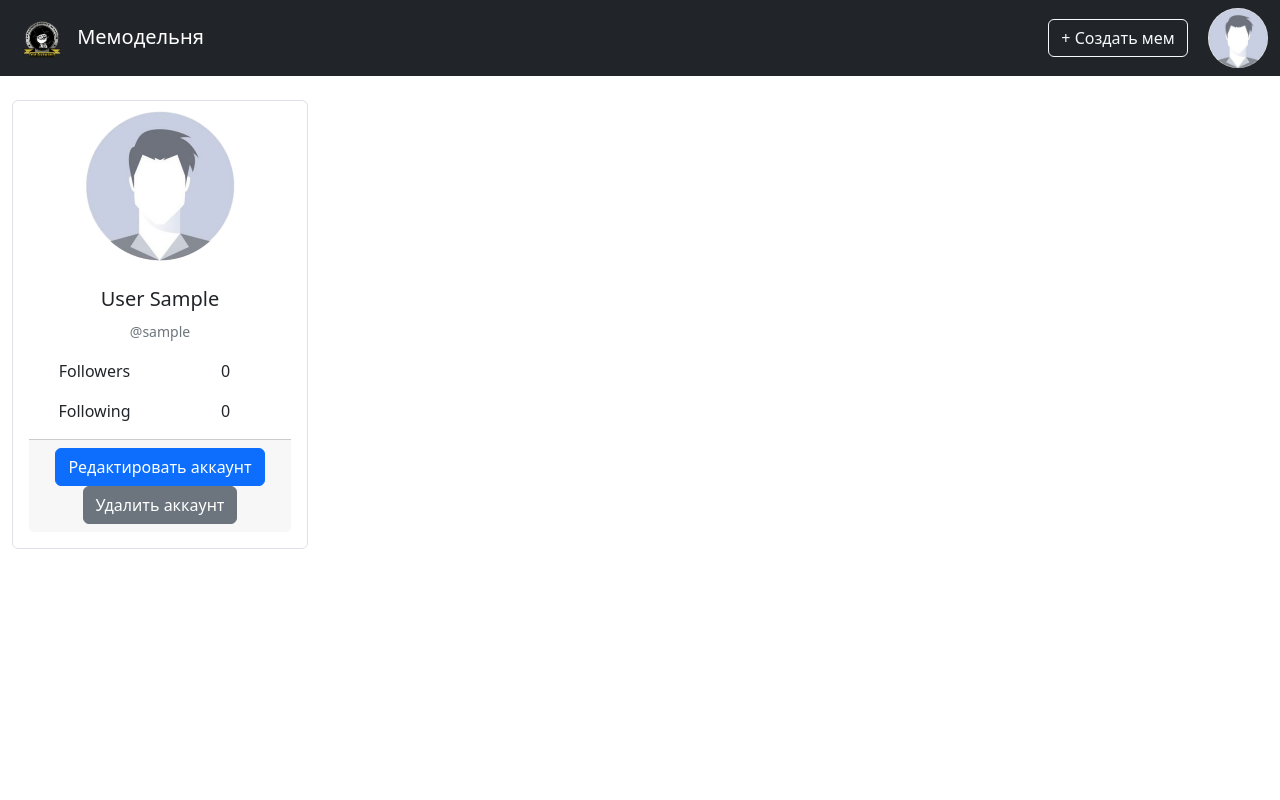
After one commit to Ekaterine65/Memodelnya, a Flask app: page /profile/ in a window 1280 px wide. The commit adds this page. Run offline with Flask 3, Linux system fonts and the light colour scheme; the visitor is signed in with stand-in values (Sample User, id 1); data comes from the database, SQL or seed files in the repository; data that the repository does not hold is empty.

Commit message:
add subs, likes, user_profile, filters

```diff
--- a/app/app.py
+++ b/app/app.py
@@ -4,6 +4,9 @@ from sqlalchemy.exc import SQLAlchemyError
 from models import db, Image
 from auth import bp as auth_bp, init_login_manager
 from posts import bp as posts_bp
+from profile import bp as profile_bp
+from flask import g
+from flask_login import current_user
 
 app = Flask(__name__)
 application = app
@@ -21,8 +24,13 @@ def handle_sqlalchemy_error(err):
                  'Повторите попытку позже.')
     return f'{error_msg} (Подробнее: {err})', 500
 
+@app.context_processor
+def inject_user():
+    return dict(user=current_user)
+
 app.register_blueprint(auth_bp)
 app.register_blueprint(posts_bp)
+app.register_blueprint(profile_bp)
 
 @app.route('/')
 def index():
--- a/app/auth.py
+++ b/app/auth.py
@@ -1,6 +1,6 @@
 from flask import Blueprint, render_template, redirect, url_for, flash, request
-from flask_login import LoginManager, login_user, logout_user, login_required
-from models import db, User
+from flask_login import LoginManager, login_user, logout_user, login_required, current_user
+from models import db, User, Post
 from tools import RegistrationForm
 
 bp = Blueprint('auth', __name__, url_prefix='/auth')
--- a/app/models.py
+++ b/app/models.py
@@ -35,6 +35,11 @@ class User(Base, UserMixin):
     role_id: Mapped[int] = mapped_column(default=1)
     status: Mapped[int] = mapped_column(default=0)
     unlocked_at: Mapped[Optional[datetime]]
+    avatar_id: Mapped[Optional[str]] = mapped_column(ForeignKey("images.id"))
+
+    posts: Mapped[List["Post"]] = relationship(back_populates='author')
+    user_likes: Mapped[List["Like"]] = relationship(back_populates="user")
+    avatar: Mapped[Optional["Image"]] = relationship()
 
     def set_password(self, password):
         self.password_hash = generate_password_hash(password)
@@ -87,7 +92,8 @@ class Post(Base):
     created_at: Mapped[datetime] = mapped_column(default=datetime.now)
     status: Mapped[int] = mapped_column(default=0)
 
-    author: Mapped["User"] = relationship()
+    post_likes: Mapped[List["Like"]] = relationship(back_populates="post")
+    author: Mapped["User"] = relationship(back_populates='posts')
     bg_image: Mapped["Image"] = relationship()
 
     def __repr__(self):
@@ -102,8 +108,8 @@ class Like(Base):
     post_id: Mapped[int] = mapped_column(ForeignKey("posts.id"))
     created_at: Mapped[datetime] = mapped_column(default=datetime.now)
 
-    user: Mapped["User"] = relationship()
-    post: Mapped["Post"] = relationship()
+    user: Mapped["User"] = relationship(back_populates="user_likes")
+    post: Mapped["Post"] = relationship(back_populates="post_likes")
 
     def __repr__(self):
         return '<Like %r>' % self.id
--- a/app/posts.py
+++ b/app/posts.py
@@ -1,7 +1,7 @@
-from flask import Blueprint, render_template, request, flash, redirect, url_for
+from flask import Blueprint, abort, render_template, request, flash, redirect, url_for
 from flask_login import login_required, current_user
 from sqlalchemy.exc import IntegrityError
-from models import db, Post, User
+from models import db, Post, User, Like
 from tools import ImageSaver, PostsFilter
 from sqlalchemy.orm import joinedload
 
@@ -21,10 +21,13 @@ def search_params():
 
 @bp.route('/')
 def index():
+    user_id = current_user.id if current_user.is_authenticated else None
     search_params = {
         'search': request.args.get('search', ''),
-        'only_subscriptions': request.args.get('only_subscriptions', '0') == '1'
+        'only_subscriptions': request.args.get('only_subscriptions') == '1',
+        'user_id': user_id
     }
+
 
     posts_filter = PostsFilter(**search_params)
     posts_query = posts_filter.perform()
@@ -66,3 +69,42 @@ def create():
     flash(f'Пост {post.title} был успешно добавлен!', 'success')
 
     return redirect(url_for('posts.index'))
+
+
+@bp.route('/subscribe/<int:user_id>', methods=['GET','POST'])
+@login_required
+def subscribe(user_id):
+    if user_id == current_user.id:
+        flash('Вы не можете подписаться на себя.', 'warning')
+        return redirect(url_for('posts.index'))
+    user_to_subscribe = db.session.execute(db.select(User).filter_by(id=user_id)).scalar()
+    if user_to_subscribe:
+        current_user.followed.append(user_to_subscribe)
+        db.session.commit()
+        flash(f'Вы успешно подписались на пользователя {user_to_subscribe.login}.', 'success')
+    else:
+        flash('Пользователь не найден.', 'danger')
+    return redirect(url_for('posts.index'))
+
+
+@bp.route('/like/<int:post_id>', methods=['POST'])
+@login_required
+def like(post_id):
+    post = db.session.execute(db.select(Post).filter_by(id=post_id)).scalar()
+
+    if post:
+        # Проверяем, лайкал ли пользователь этот пост
+        if current_user.id in [like.user_id for like in post.post_likes]:
+            like_delete = db.session.execute(db.select(Like).filter_by(user_id=current_user.id, post_id=post.id)).scalar()
+            db.session.delete(like_delete)
+            db.session.commit()
+            flash('Вы убрали лайк с поста(', 'success')
+        else:
+            like = Like(user_id=current_user.id, post_id=post.id)
+            db.session.add(like)
+            db.session.commit()
+            flash('Пост лайкнут!', 'success')
+    else:
+        flash('Пост не найден.', 'danger')
+
+    return redirect(url_for('posts.index'))
--- a/app/static/main.js
+++ b/app/static/main.js
@@ -30,6 +30,10 @@ window.onload = function() {
     if (background_img_field) {
         background_img_field.onchange = imagePreviewHandler;
     }
+    let avatar_img_field = document.getElementById('avatar');
+    if (avatar_img_field) {
+        avatar_img_field.onchange = imagePreviewHandler;
+    }
     for (let course_elm of document.querySelectorAll('.courses-list .row')) {
         course_elm.onclick = openLink;
     }
--- a/app/templates/base.html
+++ b/app/templates/base.html
@@ -32,12 +32,17 @@
                     <div class="btn-group dropstart">
                         <div class="dropdown-toggle" data-bs-toggle="dropdown" aria-expanded="false">
                             <img class="img-fluid rounded-circle cursor-pointer"
+                            {% if user.avatar %}
+                                src="{{ user.avatar.url }}"
+                            {% else %}
                                 src="{{ url_for('static', filename='images/default-profile-picture-300x300.jpeg') }}"
+                            {% endif%}
+
                                 alt="profile-pic" width="60">
                         </div>
                         <ul class="dropdown-menu">
-                            <li><a class="dropdown-item" href="#">Профиль</a></li>
-                            <li><a class="dropdown-item" href="#">Лента мемов</a></li>
+                            <li><a class="dropdown-item" href="{{ url_for('profile.index') }}">Профиль</a></li>
+                            <li><a class="dropdown-item" href="{{ url_for('posts.index') }}">Лента мемов</a></li>
                             <li>
                                 <hr class="dropdown-divider">
                             </li>
--- /dev/null
+++ b/app/templates/profile/profile.html
@@ -0,0 +1,91 @@
+{% extends 'base.html' %}
+
+{% block content %}
+<div class="container-fluid">
+    <div class="row mt-4">
+        <!-- User Card -->
+        <div class="col-md-3">
+            <div class="card border mb-3 text-center">
+                <div class="flex-shrink-0">
+                    <img
+                    {% if user.avatar %}
+                        src="{{ user.avatar.url }}"
+                    {% else %}
+                        src="{{ url_for('static', filename='images/default-profile-picture-300x300.jpeg') }}"
+                    {% endif%}
+                        class="card-img-top img-fluid rounded-circle" alt="User Avatar"
+                        style="width: 150px; height: 150px; margin: 10px auto;">
+
+                </div>
+                <div class="card-body">
+                    <h5 class="card-title">{{ user.full_name }}</h5>
+                    <p class="card-text"><small class="text-muted">@{{ user.login }}</small></p>
+                    <div class="card-text container">
+                        <div class="row">
+                            <p class="col-6">Followers</p>
+                            <p class="col-6">{{ user.followers|length }}</p>
+                        </div>
+                        <div class="row">
+                            <p class="col-6">Following</p>
+                            <p class="col-6">{{ user.followed|length }}</p>
+                        </div>
+                    </div>
+                    <div class="card-footer">
+                        <a href="{{ url_for('profile.edit') }}" class="btn btn-primary">Редактировать аккаунт</a>
+                        <button class="btn btn-secondary" data-bs-toggle="modal"
+                            data-bs-target="#deleteAccountModal">Удалить аккаунт</button>
+                    </div>
+                </div>
+            </div>
+        </div>
+
+        <!-- Posts -->
+        <div class="col-md-9">
+            <div class="row">
+                {% for post in posts %}
+                <div class="col-md-6 d-flex">
+                    <div class="card mb-4" style="width: 100%;">
+                        <div class="aspect-ratio-box">
+                            <img class="card-img-top aspect-ratio-box-inner" src="{{ post.bg_image.url }}"
+                                alt="Card image cap">
+                        </div>
+                        <div class="card-body d-flex flex-column">
+                            <h2 class="card-title">{{ post.title }}</h2>
+                            <p class="card-text flex-grow-1 ">
+                                {{ post.description | truncate(100) }}
+                            </p>
+                            <a href="#" class="btn btn-primary">Читать дальше &rarr;</a>
+                        </div>
+                        <div class="card-footer text-muted">
+                            Опубликовано {{ post.created_at.strftime('%d.%m.%Y') }}.
+                            Автор: {{ post.author.full_name }}
+                        </div>
+                    </div>
+                </div>
+                {% endfor %}
+            </div>
+        </div>
+    </div>
+</div>
+
+<!-- Delete Account Modal -->
+<div class="modal fade" id="deleteAccountModal" tabindex="-1" aria-labelledby="deleteAccountModalLabel"
+    aria-hidden="true">
+    <div class="modal-dialog">
+        <div class="modal-content">
+            <div class="modal-header">
+                <h5 class="modal-title" id="deleteAccountModalLabel">Удалить аккаунт</h5>
+                <button type="button" class="btn-close" data-bs-dismiss="modal" aria-label="Close"></button>
+            </div>
+            <div class="modal-body">
+                Вы действительно хотите удалить свой аккаунт? Это действие необратимо.
+            </div>
+            <div class="modal-footer">
+                <button type="button" class="btn btn-secondary" data-bs-dismiss="modal">Отмена</button>
+                <a href="{{ url_for('profile.delete') }}" class="btn btn-danger">Удалить</a>
+            </div>
+        </div>
+    </div>
+</div>
+
+{% endblock %}
```
Also changed, not shown: app/migrations/versions/ac2177eee842_add_avatar.py (added, +34 -0 lines), app/profile.py (added, +72 -0 lines), app/templates/posts/index.html (+28 -20 lines), app/templates/profile/edit.html (added, +58 -0 lines), app/tools.py (+30 -5 lines), app/media/images/77a2717d-8090-4365-9a0d-8ef1e9d77aa3.jpg (added), app/media/images/833f773c-1354-42c5-9f36-6c0c20c80dec.jpg (added), 1 other file.
